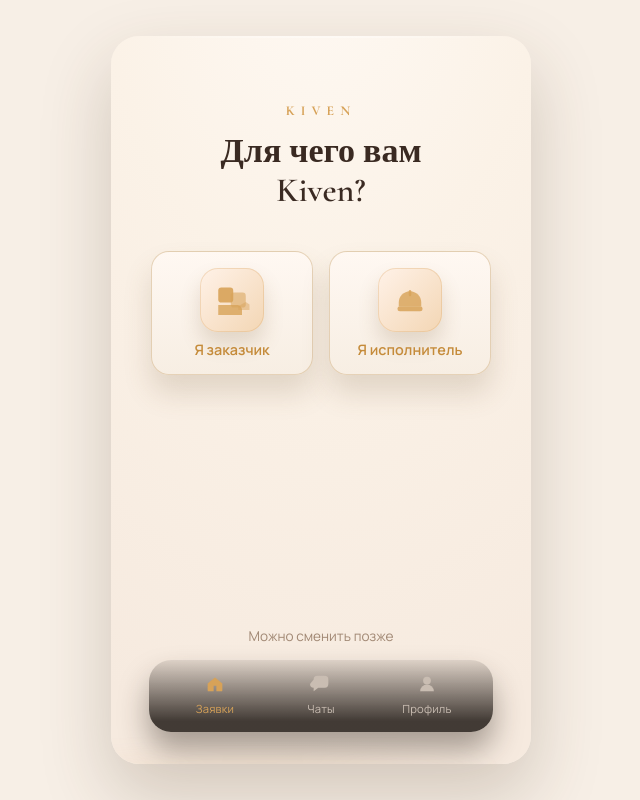
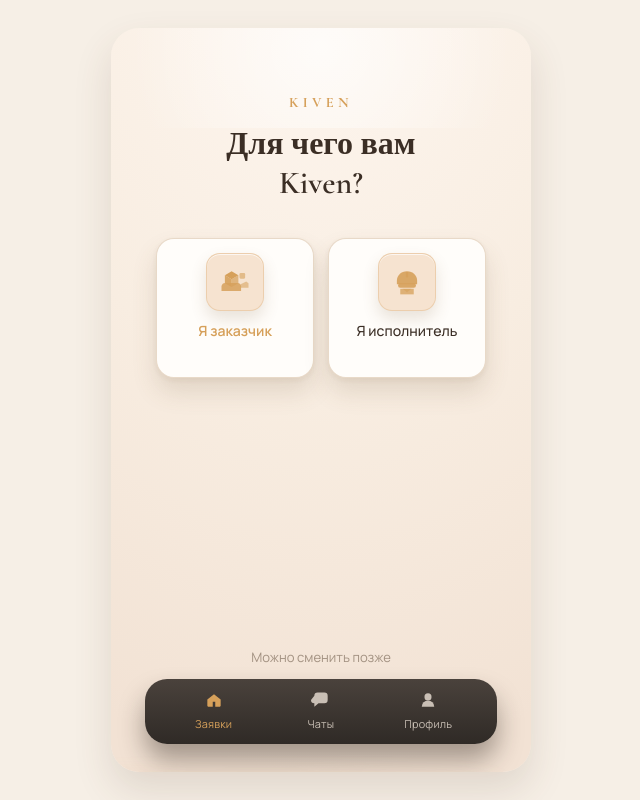
Before and after one commit to GameclubPro/misha, a React (Vite) app: page / in a window 1280 px wide. Shown: the whole page, without its empty margins (319-959 px from the left). Built offline with nearby package versions, Linux system fonts and the light colour scheme.

Commit message:
intro screen

```diff
--- a/src/App.css
+++ b/src/App.css
@@ -3,45 +3,46 @@
   display: flex;
   justify-content: center;
   align-items: stretch;
-  padding: clamp(16px, 4vw, 36px);
+  padding: clamp(12px, 3vw, 28px);
+  background: var(--bg);
 }
 
 .screen {
   width: min(420px, 100%);
-  min-height: calc(100vh - clamp(32px, 8vw, 72px));
-  padding: clamp(28px, 6vw, 44px) clamp(20px, 6vw, 38px)
-    clamp(20px, 5vw, 32px);
+  min-height: calc(100vh - clamp(24px, 6vw, 56px));
+  padding: clamp(28px, 6vw, 44px) clamp(20px, 6vw, 34px)
+    clamp(18px, 5vw, 28px);
   display: flex;
   flex-direction: column;
   align-items: center;
-  gap: 16px;
+  gap: 14px;
   position: relative;
   overflow: hidden;
   border-radius: 28px;
   background:
-    radial-gradient(120% 120% at 50% -20%, #fffaf5 0%, #fbf2e7 45%, #f6eadf 100%),
-    radial-gradient(180px 180px at 12% 20%, rgba(220, 170, 100, 0.22), transparent 70%),
-    radial-gradient(180px 180px at 88% 24%, rgba(220, 170, 100, 0.18), transparent 70%);
-  box-shadow: 0 30px 70px rgba(76, 54, 33, 0.22);
+    radial-gradient(140% 120% at 50% -20%, #fff8f2 0%, #f8ede1 58%, #f2e2d4 100%),
+    radial-gradient(220px 220px at 18% 20%, rgba(214, 166, 104, 0.18), transparent 68%),
+    radial-gradient(220px 220px at 84% 24%, rgba(214, 166, 104, 0.14), transparent 70%);
+  box-shadow: 0 18px 38px rgba(92, 64, 40, 0.14);
 }
 
 .screen::before {
   content: "";
   position: absolute;
-  inset: -30% -15% auto;
-  height: 220px;
-  background: radial-gradient(circle at 50% 50%, rgba(255, 255, 255, 0.9), transparent 70%);
-  opacity: 0.8;
+  inset: -8% -10% auto;
+  height: 160px;
+  background: radial-gradient(circle at 50% 50%, rgba(255, 255, 255, 0.9), transparent 72%);
+  opacity: 0.75;
   pointer-events: none;
 }
 
 .screen::after {
   content: "";
   position: absolute;
-  inset: auto -20% -35%;
-  height: 260px;
-  background: radial-gradient(circle at 40% 40%, rgba(215, 160, 90, 0.2), transparent 65%);
-  filter: blur(12px);
+  inset: auto -20% -30%;
+  height: 220px;
+  background: radial-gradient(circle at 40% 40%, rgba(210, 160, 96, 0.2), transparent 70%);
+  filter: blur(10px);
   pointer-events: none;
 }
 
@@ -53,7 +54,7 @@
 }
 
 .hero {
-  margin-top: clamp(4px, 4vh, 18px);
+  margin-top: clamp(6px, 3vh, 18px);
   text-align: center;
   animation: float-in 0.6s ease-out both;
 }
@@ -61,53 +62,55 @@
 .brand {
   font-family: "Cormorant Garamond", serif;
   font-weight: 700;
-  letter-spacing: 0.45em;
+  letter-spacing: 0.3em;
   color: var(--accent);
-  font-size: 0.85rem;
+  font-size: 0.9rem;
 }
 
 .hero h1 {
   margin: 12px 0 0;
   font-family: "Cormorant Garamond", serif;
   font-weight: 600;
-  font-size: clamp(24px, 4.8vw, 34px);
-  line-height: 1.15;
+  font-size: clamp(24px, 4.6vw, 32px);
+  line-height: 1.2;
   color: var(--text);
 }
 
 .choice-grid {
-  width: min(340px, 100%);
-  margin-top: clamp(10px, 3vh, 24px);
+  width: min(330px, 100%);
+  margin-top: clamp(12px, 3vh, 22px);
   display: grid;
   grid-template-columns: repeat(2, minmax(0, 1fr));
-  gap: 16px;
+  gap: 14px;
 }
 
 .choice-card {
-  border: 1px solid rgba(214, 185, 146, 0.6);
+  border: 1px solid rgba(230, 213, 196, 0.9);
   border-radius: 18px;
-  background: linear-gradient(180deg, #fff8f2 0%, #f7eee3 100%);
-  padding: 16px 12px 14px;
+  background: #fffdfa;
+  padding: 14px 12px 12px;
+  min-height: 140px;
   display: flex;
   flex-direction: column;
   align-items: center;
-  gap: 8px;
-  box-shadow: 0 18px 28px rgba(118, 88, 57, 0.18);
+  gap: 10px;
+  box-shadow: 0 14px 24px rgba(114, 86, 54, 0.16),
+    0 2px 6px rgba(114, 86, 54, 0.08);
   transition: transform 0.25s ease, box-shadow 0.25s ease, border-color 0.25s ease;
   animation: float-in 0.6s ease-out both;
 }
 
 .choice-card:nth-child(1) {
-  animation-delay: 0.15s;
+  animation-delay: 0.12s;
 }
 
 .choice-card:nth-child(2) {
-  animation-delay: 0.25s;
+  animation-delay: 0.22s;
 }
 
 .choice-card[aria-pressed="true"] {
-  border-color: rgba(215, 162, 88, 0.9);
-  box-shadow: 0 20px 32px rgba(120, 86, 50, 0.26);
+  border-color: rgba(214, 162, 88, 0.9);
+  box-shadow: 0 16px 26px rgba(124, 92, 56, 0.22);
   transform: translateY(-2px);
 }
 
@@ -116,26 +119,33 @@
 }
 
 .choice-icon {
-  width: 64px;
-  height: 64px;
-  border-radius: 18px;
+  width: 58px;
+  height: 58px;
+  border-radius: 14px;
   display: grid;
   place-items: center;
-  background: linear-gradient(135deg, #fff2e8 0%, #f3d6b4 100%);
+  background: #f6e3d0;
+  border: 1px solid rgba(236, 204, 170, 0.9);
   color: var(--accent);
-  box-shadow: inset 0 0 0 1px rgba(214, 164, 96, 0.3), 0 12px 20px rgba(120, 86, 50, 0.18);
+  box-shadow: inset 0 1px 0 rgba(255, 255, 255, 0.7),
+    0 8px 16px rgba(120, 86, 50, 0.16);
 }
 
 .choice-icon svg {
-  width: 40px;
-  height: 40px;
+  width: 36px;
+  height: 36px;
   fill: currentColor;
 }
 
 .choice-label {
-  font-size: 0.9rem;
+  font-size: 0.88rem;
   font-weight: 600;
-  color: var(--accent-strong);
+  color: var(--accent);
+}
+
+.choice-card[data-tone="neutral"] .choice-label {
+  color: var(--text);
+  font-weight: 500;
 }
 
 .footer {
@@ -144,23 +154,23 @@
   display: flex;
   flex-direction: column;
   align-items: center;
-  gap: 14px;
+  gap: 12px;
   animation: fade-in 0.7s ease-out both;
-  animation-delay: 0.35s;
+  animation-delay: 0.32s;
 }
 
 .hint {
   margin: 0;
-  font-size: 0.85rem;
+  font-size: 0.82rem;
   color: var(--muted);
 }
 
 .bottom-nav {
-  width: 100%;
-  padding: 12px 16px 14px;
+  width: min(360px, 100%);
+  padding: 10px 18px 12px;
   border-radius: 22px;
-  background: linear-gradient(180deg, rgba(107, 95, 86, 0.18) 0%, rgba(50, 43, 38, 0.92) 85%);
-  box-shadow: 0 18px 30px rgba(45, 35, 28, 0.4);
+  background: linear-gradient(180deg, #4a423c 0%, #2f2a26 100%);
+  box-shadow: 0 16px 26px rgba(43, 33, 24, 0.4);
   display: grid;
   grid-template-columns: repeat(3, 1fr);
   gap: 6px;
@@ -169,18 +179,18 @@
 .nav-item {
   border: none;
   background: transparent;
-  color: #c9bdb2;
+  color: #c9bfb5;
   display: flex;
   flex-direction: column;
   align-items: center;
   gap: 6px;
-  font-size: 0.7rem;
+  font-size: 0.68rem;
   letter-spacing: 0.02em;
 }
 
 .nav-item svg {
-  width: 22px;
-  height: 22px;
+  width: 20px;
+  height: 20px;
   fill: currentColor;
 }
 
@@ -196,28 +206,30 @@
   .screen {
     min-height: 100vh;
     border-radius: 0;
+    box-shadow: none;
   }
 }
 
 @media (max-width: 360px) {
   .choice-grid {
-    gap: 12px;
+    gap: 10px;
   }
 
   .choice-card {
-    padding: 14px 10px 12px;
+    padding: 12px 10px 10px;
+    min-height: 130px;
   }
 
   .choice-icon {
-    width: 58px;
-    height: 58px;
+    width: 54px;
+    height: 54px;
   }
 }
 
 @keyframes float-in {
   from {
     opacity: 0;
-    transform: translateY(12px);
+    transform: translateY(10px);
   }
   to {
     opacity: 1;
--- a/src/App.tsx
+++ b/src/App.tsx
@@ -32,16 +32,19 @@
       <section className="choice-grid" aria-label="Выбор роли">
         <button
           className="choice-card"
+          data-tone="accent"
           type="button"
           aria-pressed={role === "customer"}
           onClick={() => handleSelect("customer")}
         >
           <span className="choice-icon" aria-hidden="true">
             <svg viewBox="0 0 64 64">
-              <rect x="10" y="12" width="24" height="24" rx="5" opacity="0.9" />
-              <rect x="30" y="20" width="24" height="24" rx="5" opacity="0.55" />
-              <path d="M10 40h30c4.4 0 8 3.6 8 8v8H10z" opacity="0.8" />
-              <path d="M42 42l12-7 6 4v9H42z" opacity="0.45" />
+              <path d="M14 20l12-7 12 7-12 7z" />
+              <path d="M14 20v14l12 7v-14z" opacity="0.9" />
+              <path d="M38 20v14l-12 7v-14z" opacity="0.7" />
+              <rect x="40" y="16" width="10" height="10" rx="2" opacity="0.6" />
+              <path d="M8 40c0-3.5 2.8-6.3 6.3-6.3h22.7c3.2 0 5.8 2.6 5.8 5.8v8.5H8z" opacity="0.85" />
+              <path d="M42 36l10-5 4 3v8H42z" opacity="0.55" />
             </svg>
           </span>
           <span className="choice-label">Я заказчик</span>
@@ -49,15 +52,18 @@
 
         <button
           className="choice-card"
+          data-tone="neutral"
           type="button"
           aria-pressed={role === "executor"}
           onClick={() => handleSelect("executor")}
         >
           <span className="choice-icon" aria-hidden="true">
             <svg viewBox="0 0 64 64">
-              <path d="M14 36c0-10 8-18 18-18h0c10 0 18 8 18 18v6H14z" opacity="0.8" />
-              <rect x="12" y="42" width="40" height="8" rx="4" opacity="0.85" />
-              <rect x="30" y="16" width="4" height="10" rx="2" opacity="0.8" />
+              <path d="M14 30c0-9.5 7.5-17 18-17s18 7.5 18 17v6H14z" opacity="0.9" />
+              <rect x="16" y="34" width="32" height="8" rx="4" opacity="0.9" />
+              <rect x="30" y="14" width="4" height="10" rx="2" opacity="0.85" />
+              <path d="M20 44h24v10H20z" opacity="0.75" />
+              <path d="M24 44l8 6 8-6" opacity="0.55" />
             </svg>
           </span>
           <span className="choice-label">Я исполнитель</span>
--- a/src/index.css
+++ b/src/index.css
@@ -1,9 +1,9 @@
 :root {
-  --bg: #f7efe6;
-  --accent: #d7a258;
-  --accent-strong: #c58b3a;
-  --text: #3a2a22;
-  --muted: #a18874;
+  --bg: #f6efe6;
+  --accent: #d6a05a;
+  --accent-strong: #c0873a;
+  --text: #3b2e25;
+  --muted: #a39282;
 
   font-family: "Manrope", sans-serif;
   line-height: 1.4;
```
